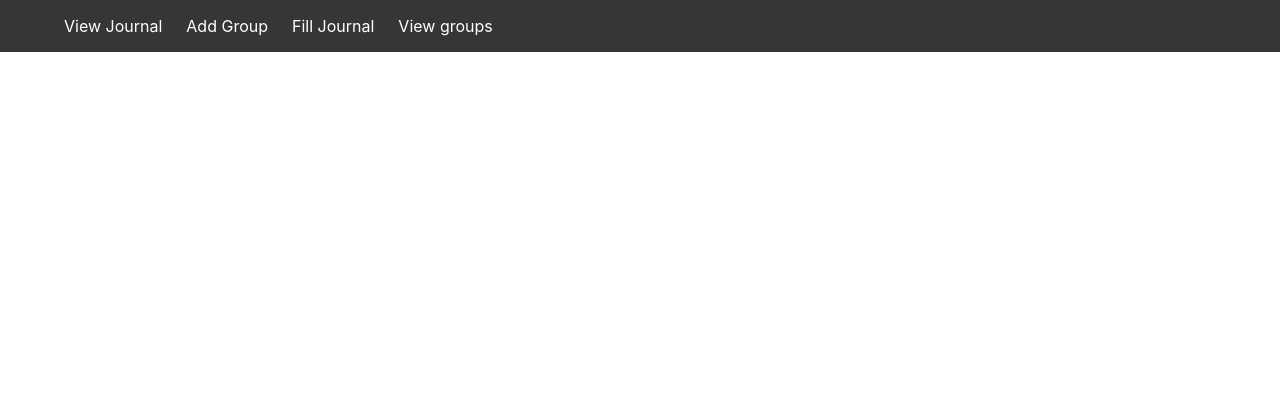
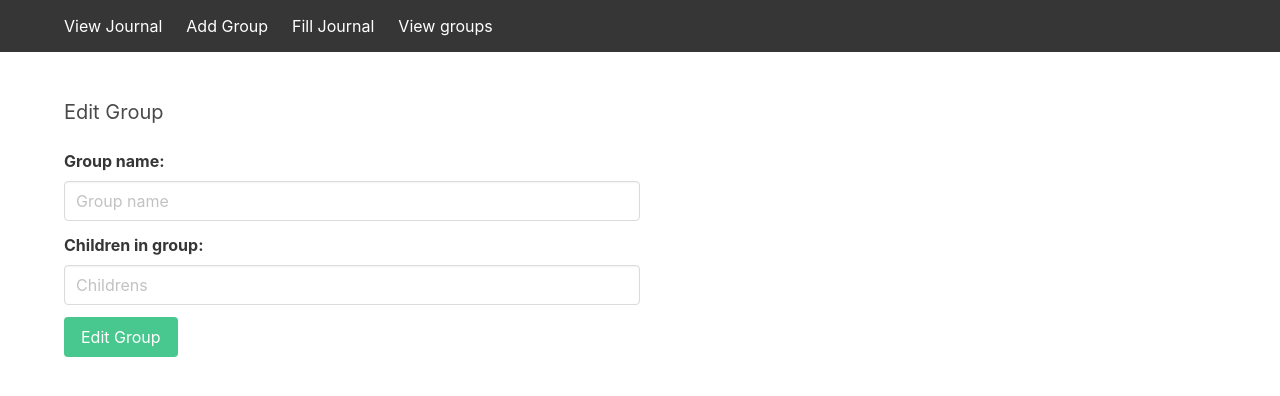
Before and after one commit to grausas/curriculum-journal, a Vue app: page /editgroup/1 in a window 1280 px wide. Shown: the top 396 px of the page. Built offline with nearby package versions, Linux system fonts and the light colour scheme; no server answers; the database is empty.

Commit message:
added edit group

```diff
--- a/src/router/index.js
+++ b/src/router/index.js
@@ -23,6 +23,12 @@ const routes = [
       import(/* webpackChunkName: "viewgroups" */ "../views/ViewGroups.vue"),
   },
   {
+    path: "/editgroup/:id",
+    name: "Edit Group",
+    component: () =>
+      import(/* webpackChunkName: "editgroup" */ "../views/EditGroup.vue"),
+  },
+  {
     path: "/filljournal",
     name: "Fill Journal",
     component: () =>
--- /dev/null
+++ b/src/views/EditGroup.vue
@@ -0,0 +1,112 @@
+<template>
+  <div class="edit-group ">
+    <Notification
+      v-if="error"
+      v-on:close="error = false"
+      :type="errorType"
+      :message="errorMessage"
+    />
+    <div class="container">
+      <h1 class="subtitle">Edit Group</h1>
+      <form v-on:submit.prevent="editGroup()">
+        <div class="field">
+          <label class="label">Group name: </label>
+          <div class="control">
+            <input
+              class="input "
+              id="gname"
+              type="text"
+              v-model="gname"
+              placeholder="Group name"
+            />
+          </div>
+        </div>
+
+        <div class="field">
+          <label class="label">Children in group: </label>
+          <div class="control">
+            <input
+              class="input"
+              id="children"
+              type="number"
+              v-model="children"
+              placeholder="Childrens"
+            />
+          </div>
+        </div>
+
+        <div class="field">
+          <div class="control">
+            <button class="button is-success" type="submit">
+              <span>Edit Group</span>
+            </button>
+          </div>
+        </div>
+      </form>
+    </div>
+  </div>
+</template>
+
+<script>
+import firebase from "firebase/app";
+import "firebase/firestore";
+import Notification from "../components/Notification";
+
+export default {
+  name: "AddGroup",
+  components: { Notification },
+  data() {
+    return {
+      gname: "",
+      children: "",
+      error: false,
+      errorType: "",
+      errorMessage: "",
+    };
+  },
+  methods: {
+    editGroup() {
+      firebase
+        .firestore()
+        .collection("groups")
+        .doc(this.$route.params.id)
+        .set({
+          gname: this.gname,
+          children: this.children,
+        })
+        .then(
+          () => {
+            this.error = true;
+            this.errorType = "is-success";
+            this.errorMessage = "You have successfully added a group";
+          },
+          (error) => {
+            this.error = true;
+            this.errorType = "is-danger";
+            this.errorMessage = error.message;
+          }
+        );
+    },
+  },
+  beforeMount() {
+    firebase
+      .firestore()
+      .collection("groups")
+      .doc(this.$route.params.id)
+      .get()
+      .then((doc) => {
+        this.gname = doc.data().gname;
+        this.children = doc.data().children;
+      });
+  },
+};
+</script>
+
+<style scoped>
+form {
+  margin: 0 auto;
+}
+.field {
+  width: 50%;
+}
+</style>
--- a/src/views/ViewGroups.vue
+++ b/src/views/ViewGroups.vue
@@ -13,8 +13,8 @@
       <thead>
         <tr>
           <th>Group Name</th>
-          <th>Children in groups</th>
-          <th>Edit</th>
+          <th>Children in group</th>
+          <th>Edit Group</th>
         </tr>
       </thead>
       <tbody>
@@ -26,11 +26,8 @@
             {{ group.children }}
           </td>
           <td>
-            {{ group.distance }}
+            <router-link :to="/editgroup/ + group.id">Edit</router-link>
           </td>
-          <!-- <td>
-            <router-link :to="/editstudent/ + group.id">Edit</router-link>
-          </td> -->
         </tr>
       </tbody>
     </table>
@@ -57,16 +54,6 @@ export default {
     };
   },
   beforeMount() {
-    //   firebase
-    //     .firestore()
-    //     .collection("groups")
-    //     .doc(this.$route.params.id)
-    //     .get()
-    //     .then((doc) => {
-    //       this.gname = doc.data().gname;
-    //       this.children = doc.data().children;
-    //       this.distance = doc.data().distance;
-    //     });
     firebase
       .firestore()
       .collection("groups")
@@ -77,36 +64,10 @@ export default {
             id: doc.id,
             gname: doc.data().gname,
             children: doc.data().children,
-            distance: doc.data().distance,
           })
         )
       );
   },
-  // methods: {
-  //   editGroup() {
-  //     firebase
-  //       .firestore()
-  //       .collection("groups")
-  //       .doc(this.$route.params.id)
-  //       .set({
-  //         gname: this.gname,
-  //         children: this.children,
-  //         distance: this.distance,
-  //       })
-  //       .then(
-  //         () => {
-  //           this.error = true;
-  //           this.errorType = "is-success";
-  //           this.errorMessage = "You have successfully added a group";
-  //         },
-  //         (error) => {
-  //           this.error = true;
-  //           this.errorType = "is-danger";
-  //           this.errorMessage = error.message;
-  //         }
-  //       );
-  //   },
-  // },
 };
 </script>
 
```
